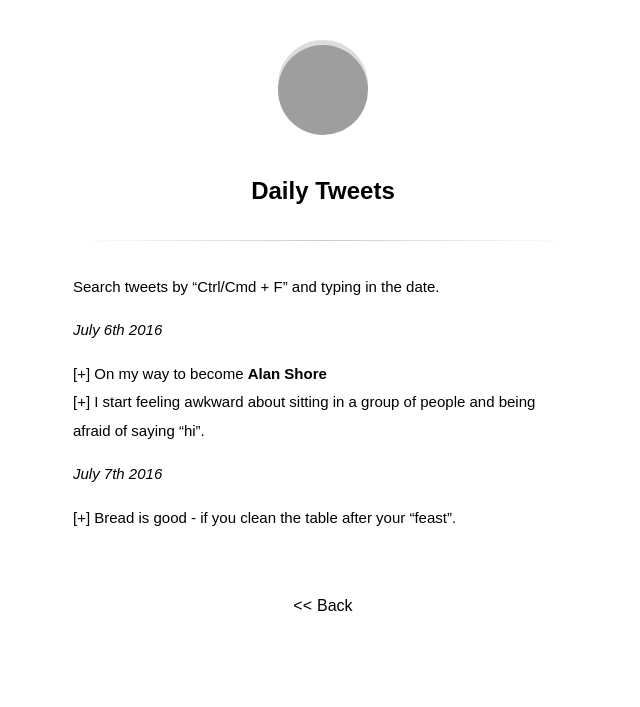
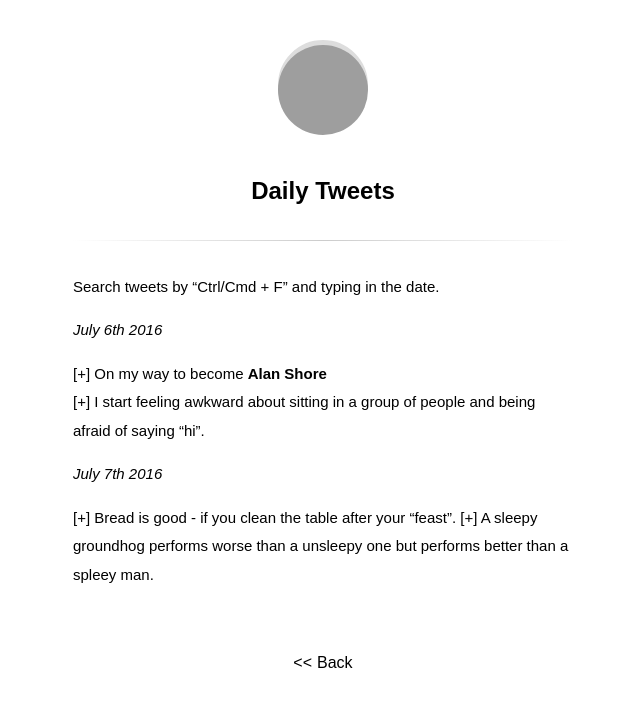
Before and after one commit to psaux0/psaux0.github.io, a Jekyll site: the page built from tweets.md, in a window 1280 px wide, cut to the strip 0-707 px from the top of the page. Shown: the whole strip, without its empty margins (317-957 px from the left). Built offline with Jekyll 4.4.1, drawn with Linux system fonts in a browser that asks for light colours; some web fonts are replaced; grey boxes are pictures that could not be loaded.

Commit message:
new tweet

```diff
--- a/tweets.md
+++ b/tweets.md
@@ -12,3 +12,4 @@ _July 6th 2016_
 _July 7th 2016_
 
 [+] Bread is good - if you clean the table after your "feast".
+[+] A sleepy groundhog performs worse than a unsleepy one but performs better than a spleey man.
```
